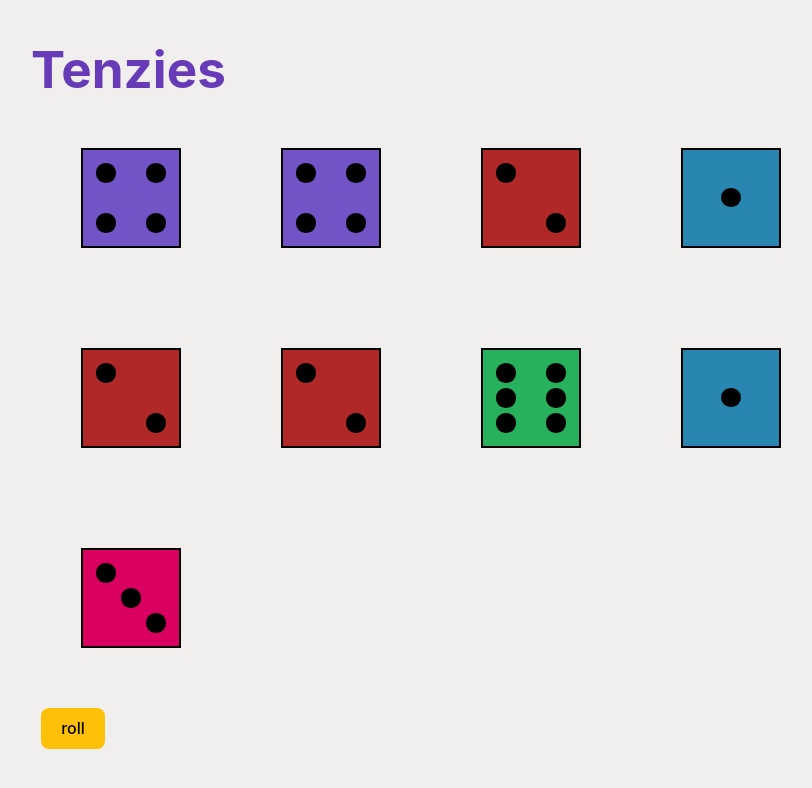
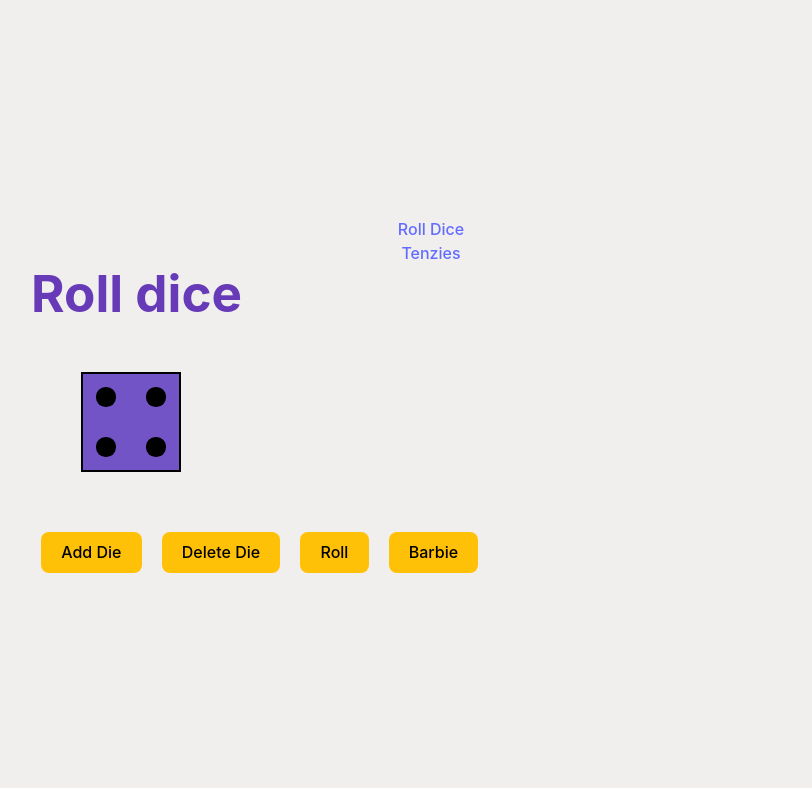
Before and after one commit to AhuraMagda/Pretty-Dice, a React (Vite) app: page / in a window 1280 px wide. Shown: the top 788 px of the page, without its empty margins (209-1021 px from the left). Built offline with nearby package versions, Linux system fonts and the light colour scheme.

Commit message:
react router

```diff
--- a/package.json
+++ b/package.json
@@ -11,7 +11,8 @@
   },
   "dependencies": {
     "react": "^18.2.0",
-    "react-dom": "^18.2.0"
+    "react-dom": "^18.2.0",
+    "react-router-dom": "^6.15.0"
   },
   "devDependencies": {
     "@types/react": "^18.2.15",
--- a/src/App.tsx
+++ b/src/App.tsx
@@ -2,14 +2,22 @@
 import './App.css'
 import RollDice from './components/RollDice'
 import Tenzies from './components/Tenzies'
+import { BrowserRouter, Routes, Route, Link } from "react-router-dom"
+
 
 function App() {
 
 
   return (
     <main>
-        {/* <RollDice /> */}
-        <Tenzies />
+      <BrowserRouter>
+      <Link to="/">Roll Dice</Link>
+      <Link to="/tenzies">Tenzies</Link>
+        <Routes>
+          <Route path="/" element={<RollDice />} />
+          <Route path="/tenzies" element={<Tenzies />} />
+        </Routes>
+      </BrowserRouter>
     </main>
   )
 }
--- a/src/components/D6.css
+++ b/src/components/D6.css
@@ -106,12 +106,12 @@
 
 /* Changing sides */
 
-.show-front  { transform: translateZ(-0px) rotateY(   0deg); }
-.show-back   { transform: translateZ(-0px) rotateY(-180deg); }
-.show-right  { transform: translateZ(-0px) rotateY( -90deg); }
-.show-left   { transform: translateZ(-0px) rotateY(  90deg); }
-.show-top    { transform: translateZ(-0px) rotateX( -90deg); }
-.show-bottom { transform: translateZ(-0px) rotateX(  90deg); }
+.show-1  { transform: translateZ(-0px) rotateY(   0deg); }
+.show-2   { transform: translateZ(-0px) rotateY(-180deg); }
+.show-4  { transform: translateZ(-0px) rotateY( -90deg); }
+.show-3   { transform: translateZ(-0px) rotateY(  90deg); }
+.show-5    { transform: translateZ(-0px) rotateX( -90deg); }
+.show-6 { transform: translateZ(-0px) rotateX(  90deg); }
 
 
 /* @media screen and (min-width: 700px) {
--- a/src/components/D6.tsx
+++ b/src/components/D6.tsx
@@ -2,13 +2,14 @@ import "./D6.css"
 import React from "react"
 
 type D6Props = {
-    id: Number,
-    key: Number,
-    isHeld?: boolean
+    id: number,
+    key: number,
+    isHeld?: boolean,
+    changeSide?: (newSide: string, id: number) => void
 }
 
 function D6(props: D6Props) {
-    const sides = ['show-top', 'show-bottom', 'show-right', 'show-left', 'show-front', 'show-back']
+    const sides = ['show-5', 'show-6', 'show-4', 'show-3', 'show-1', 'show-2']
 
     const [randomSide, setRandomSide] = React.useState(sides[Math.floor(Math.random()*sides.length)]);
 
@@ -23,18 +24,14 @@ function D6(props: D6Props) {
     const roll = () => {
         changeSide()
         setTimeout(() => {changeSide();}, 500);
-        setTimeout(() => {changeSide();}, 1000);
-        setTimeout(() => {changeSide();}, 1500);
-        setTimeout(() => {changeSide();}, 2000);
+        setTimeout(() => {changeSide();}, 900);
+        setTimeout(() => {changeSide();}, 1200);
+        setTimeout(() => {changeSide();}, 1600);
     }
 
-    // zamiana właściwości ale nie mogę dostać wysokości
-    // document.documentElement.style.setProperty('--half-height', '200px');
-    // document.documentElement.style.setProperty('--half-height', '100px');
-    // document.documentElement.style.setProperty('--quarter-height', '50px');
-    // document.documentElement.style.setProperty('--minus-quarter-height', '-50px');
-
-
+    React.useEffect(()=>{
+        props.changeSide && props.changeSide(randomSide, props.id)
+    }, [randomSide])
 
     return (
         <div className={`dice ${randomSide}`} id={(props.id).toString()}onClick={roll}>
--- a/src/components/Tenzies.tsx
+++ b/src/components/Tenzies.tsx
@@ -2,28 +2,49 @@ import D6 from "./D6";
 import React from "react";
 
 function Tenzies() {
+
+    const [sides, setSides] = React.useState(["0","1","2","3","4","5","6","7","8"])
+
+
+    const handleSideChange = (newSide: string, id: number) => {
+        setSides(prevSides => prevSides.map((side, index) => index === id ? newSide : side))
+    }
+
     const makeNewDice = () => {
         const randomDiceArray = [];
         for (let i=0; i < 9; i++) {
-            randomDiceArray.push(<D6 key={i} id={i} isHeld={false}/>)
+            randomDiceArray.push(<D6 key={i} id={i} changeSide={handleSideChange}/>)
         }
         return randomDiceArray
       }
 
-    const [allTheDice, setAllTheDice] = React.useState(makeNewDice())
+    const allTheDice  = makeNewDice()
+    const [tenzies, setTenzies] = React.useState(false)
 
-    const rollAll = () => {
+
+    React.useEffect(()=> {
+        const timeoutId = setTimeout(()=>{
+            const allSame = sides.every(side => side === sides[0])
+            allSame && setTenzies(true)
+        }, 1000)
+        return () => clearTimeout(timeoutId)
+    }, [sides])
+
+
+    const newGame = () => {
         const diceToClick = document.querySelectorAll(".dice")
         diceToClick.forEach(die => (die as HTMLElement).click())
-      }
+        setTenzies(false)
+    }
 
     return (
         <div className="tenzies">
             <h1>Tenzies</h1>
+            {tenzies && <h2>TENZIES! You Won</h2>}
             <div className="dice-container">
                 {allTheDice}
             </div>
-            <button className="tenzies-new" onClick={rollAll}>roll</button>
+            {tenzies && <button className="tenzies-new" onClick={newGame}>new</button>}
         </div>
     )
 }
```
Also changed, not shown: 1 other file (tests, documents, lock files or other folders).
